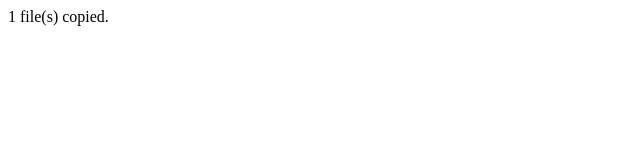
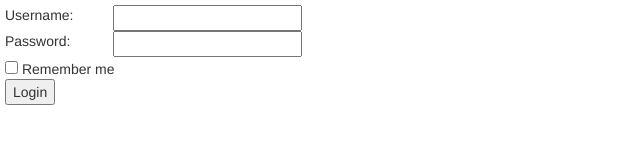
Before and after one commit to Danco74/BookKeeper, a plain HTML site: page login.html in a window 1280 px wide. Shown: the whole page, without its empty margins (0-640 px from the left). Drawn offline with nearby package versions, Linux system fonts and the light colour scheme.

Commit message:
first commit

```diff
--- a/index.html
+++ b/index.html
@@ -1 +1,14 @@
-        1 file(s) copied.
+<html lang="en">
+<head>
+        <meta charset="UTF-8">
+        <meta name="viewport" content="width=device-width, initial-scale=1.0">
+        <meta http-equiv="X-UA-Compatible" content="ie=edge">
+        <link rel="stylesheet" type="text/css" ref="style.css"/>
+        <link rel="stylesheet" href="https://maxcdn.bootstrapcdn.com/bootstrap/3.3.7/css/bootstrap.min.css" integrity="sha384-BVYiiSIFeK1dGmJRAkycuHAHRg32OmUcww7on3RYdg4Va+PmSTsz/K68vbdEjh4u" crossorigin="anonymous">
+        <title>Document</title>
+</head>
+<body>
+        <a href="login.html"> Login </a>
+
+</body>
+</html>
--- a/login.html
+++ b/login.html
@@ -1 +1,60 @@
-        1 file(s) copied.
+<html lang="en">
+
+<head>
+        <meta charset="UTF-8">
+        <meta name="viewport" content="width=device-width, initial-scale=1.0">
+        <meta http-equiv="X-UA-Compatible" content="ie=edge">
+        <link rel="stylesheet" type="text/css" ref="style.css" />
+        <link rel="stylesheet" href="https://maxcdn.bootstrapcdn.com/bootstrap/3.3.7/css/bootstrap.min.css" integrity="sha384-BVYiiSIFeK1dGmJRAkycuHAHRg32OmUcww7on3RYdg4Va+PmSTsz/K68vbdEjh4u"
+                crossorigin="anonymous">
+        <title>Document</title>
+</head>
+
+<body>
+        <!--
+                <form>
+                                <div style="display:inline; width:15%; float:left;">Username:</div>
+                                <div style="display:inline; width:85%; float:left;"><input type="text"> </div>
+                                <div style="display:inline; width:15%; float:left;">Password:</div>
+                                <div style="display:inline; width:85%; float:left;"><input type="password"></div>
+                                <button type="button">Login</button>
+                </form>
+
+!-->
+        <section style="margin:5px">
+                <div class="row">
+                        <div class="col-xs-1">
+                                Username:
+                        </div>
+                        <div class="col-xs-1">
+                                <input type="text">
+                        </div>
+                </div>
+                <div class="row">
+                        <div class="col-xs-1">
+                                Password:
+                        </div>
+                        <div class="col-xs-1">
+                                <input type="password">
+                        </div>
+
+                </div>
+
+                <div class="row">
+                        <div class="col-xs-2">
+                                 <input type='checkbox' /> Remember me
+                        </div>
+                </div>
+                <div class="row">
+                        <div class="col-xs-1">
+                                <button type="button">Login</button>
+                        </div>
+
+                </div>
+
+
+        </section>
+
+</body>
+
+</html>
```
